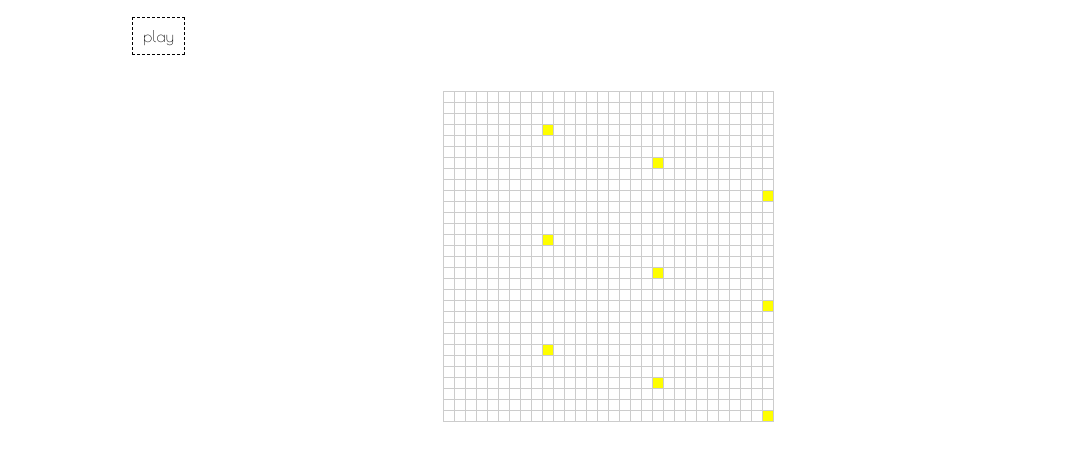
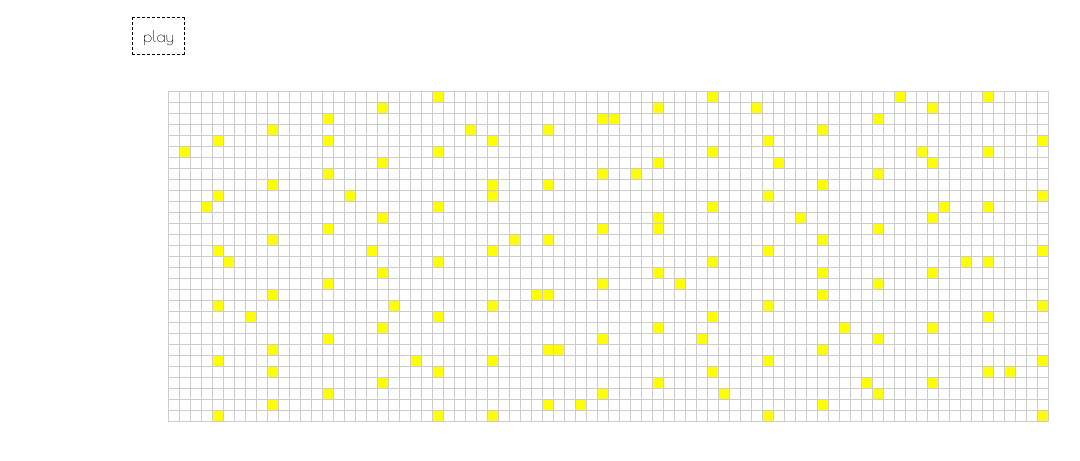
Before and after one commit to BintLopez/game-of-life, a plain HTML site: page index.html in a window 1280 px wide. Shown: the part 61-522 px from the top of the page, without its empty margins (32-1112 px from the left). Drawn offline with nearby package versions, Linux system fonts and the light colour scheme; a web font is replaced by a local one.

Commit message:
grid functional, can display alive diff by class, play btn works

```diff
--- a/app.js
+++ b/app.js
@@ -19,12 +19,10 @@ for each cell that's dead...
 		cell = alive
 */
 //var $board = $('#board');
-
-$(document).ready(function() {
-
-function makeGrid( rows, cols ){
+function gridInit( rows, cols ){
     var i=0;
     var grid = document.createElement('table');
+    grid.Cells = [];
     grid.aliveArray = [];
     grid.className = 'grid';
     for (var r=0;r<rows;++r){
@@ -32,9 +30,10 @@ function makeGrid( rows, cols ){
         for (var c=0;c<cols;++c){
             var cell = tr.appendChild(document.createElement('td'));
             cell.id = ++i;
-            if (cell.id % 100 === 0) {
+            grid.Cells.push(cell);
+            if (cell.id % 67 === 0 || cell.id %75 === 0 || cell.id %25 === 0) {
                 var alive = true;
-                //cell.addClass('alive');
+                cell.setAttribute('class', 'alive');
                 grid.aliveArray.push(cell);
             }
         }
@@ -43,19 +42,33 @@ function makeGrid( rows, cols ){
     return grid;
 }
 
-var grid = makeGrid(30,30);
-
-function play(aliveArray) {
-    for (x in aliveArray) {
-        console.log('kittens');
-        aliveArray[x].setAttribute('class', 'alive');
-    }
+function play() {
+    console.log('kittens');
 }
 
-$('#playBtn').click(play(grid.aliveArray));
+
+$(document).ready(function() {
+
+
+
+
+
+//this function iterates through the aliveArray
+// function play(aliveArray) {
+//     for (x in aliveArray) {
+//         aliveArray[x].setAttribute('class', 'alive');
+//     }
+// }
+
+
+
+
+rows = 30;
+cols = 80;
+var grid = gridInit(rows,cols);
 document.body.appendChild(grid);
 
+//var playBtn = document.getElementById('playBtn');
+//playBtn.setAttribute('onclick', 'play()');
 
-//     //
-//$playBtn.click(play());
 });
--- a/index.html
+++ b/index.html
@@ -5,7 +5,7 @@
     <meta name="viewport" content="width=device-width, initial-scale=1.0" />
 	<title>Game of Life</title>
 	<script type="text/javascript" src="jquery.js"></script>
-	<script type="text/javascript" src="app.js"></script>
+
 	<link rel="stylesheet" type="text/css" href="styles/reset.css">
 	<link rel="stylesheet" type="text/css" href="styles/styles.css">
 <!-- 	// <script src="https://ajax.googleapis.com/ajax/libs/jquery/1.11.2/jquery.min.js"></script>
@@ -17,10 +17,11 @@
 			<h1>Game of Life</h1>
 			<h2>press play to watch the game play itself</h2>
 		</div>
-		<a id="playBtn" href="" class="button">play</a>
+		<a id="playBtn" href="javascript:play()" class="button">play</a>
 	</header>
 	<div id="board"></div>
 
+	<script type="text/javascript" src="app.js"></script>
 	<!-- <script src="https://ajax.googleapis.com/ajax/libs/jquery/2.1.3/jquery.min.js"></script> -->
 
 
```
